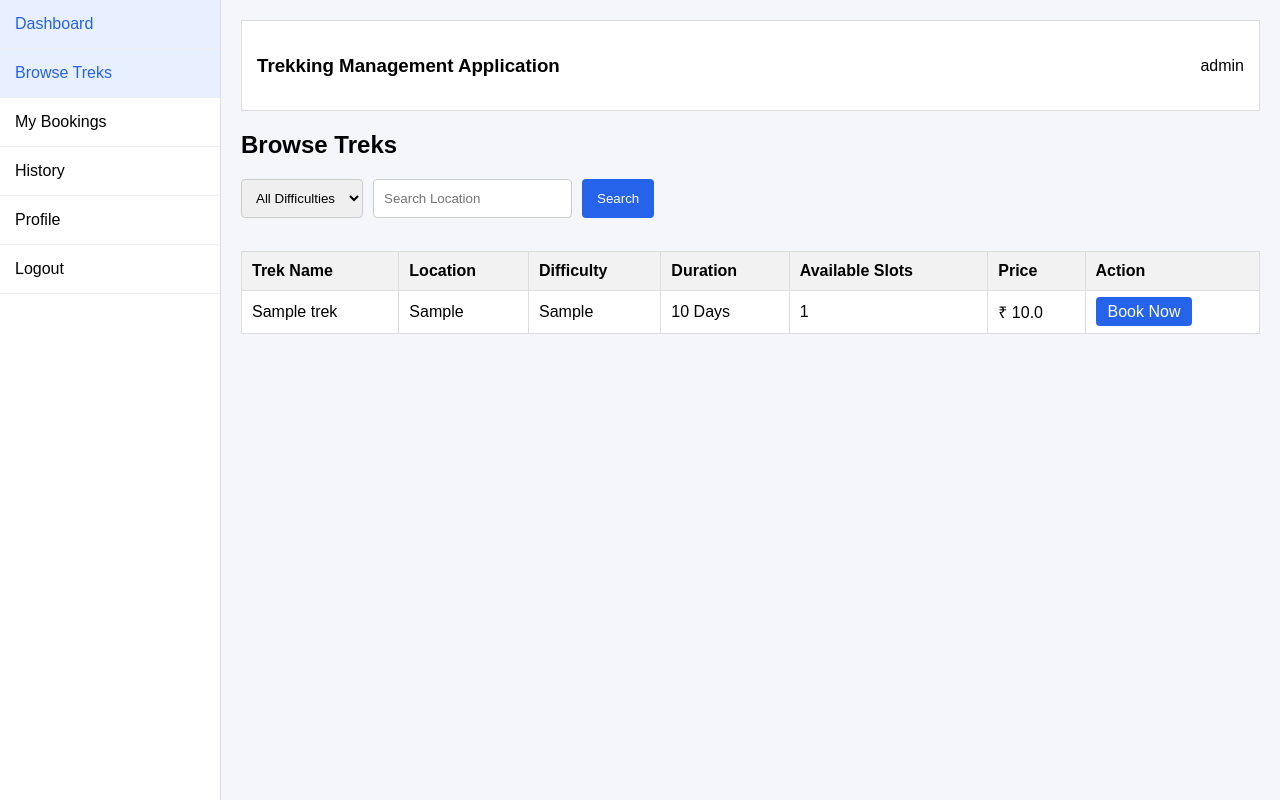
After one commit to 23f3001918/trekking_management_1, a Flask app: template templates/user/treks.html in a window 1280 px wide. The commit adds this page. Run offline with Flask 3, Linux system fonts and the light colour scheme; the template is opened without the code that fills it: values that come from a table or form of the project are taken from there, others are empty; a user stored in the database is signed in; tables that the repository leaves empty hold one stand-in row (values such as "Sample post").

Commit message:
Complete user dashboard and trek booking system

```diff
--- a/static/css/style.css
+++ b/static/css/style.css
@@ -101,3 +101,144 @@ body{
     border-radius:6px;
     padding:35px;
 }
+
+/* ================= Dashboard Layout ================= */
+
+.dashboard-container{
+    display:flex;
+    min-height:100vh;
+}
+
+/* ================= Sidebar ================= */
+
+.sidebar{
+    width:220px;
+    background:white;
+    border-right:1px solid #ddd;
+}
+
+.sidebar a{
+    display:block;
+    padding:15px;
+    text-decoration:none;
+    color:black;
+    border-bottom:1px solid #eee;
+}
+
+.sidebar a:hover,
+.sidebar .active{
+    background:#e8f0ff;
+    color:#2563eb;
+}
+
+/* ================= Main Content ================= */
+
+.content{
+    flex:1;
+    padding:20px;
+}
+
+/* ================= Top Bar ================= */
+
+.topbar{
+    display:flex;
+    justify-content:space-between;
+    align-items:center;
+
+    background:white;
+
+    padding:15px;
+
+    border:1px solid #ddd;
+
+    margin-bottom:20px;
+}
+
+/* ================= Tables ================= */
+
+table{
+    width:100%;
+    border-collapse:collapse;
+    background:white;
+}
+
+table th,
+table td{
+    border:1px solid #ddd;
+    padding:10px;
+    text-align:left;
+}
+
+table th{
+    background:#f2f2f2;
+}
+
+/* ================= Buttons ================= */
+
+.btn{
+    background:#2563eb;
+    color:white;
+    text-decoration:none;
+
+    padding:6px 12px;
+
+    border-radius:4px;
+}
+
+/* ================= Profile Card ================= */
+
+.profile-card{
+    background:white;
+    border:1px solid #ddd;
+    padding:25px;
+    max-width:600px;
+}
+
+.profile-card form{
+    display:flex;
+    flex-direction:column;
+}
+
+.profile-card label{
+    font-weight:bold;
+    margin-top:10px;
+    margin-bottom:5px;
+}
+
+.profile-card input{
+    padding:10px;
+    border:1px solid #ccc;
+    border-radius:4px;
+}
+
+.profile-card button{
+    margin-top:20px;
+    padding:12px;
+    background:#2563eb;
+    color:white;
+    border:none;
+    border-radius:4px;
+    cursor:pointer;
+}
+
+.filter-form{
+    display:flex;
+    gap:10px;
+    margin-bottom:15px;
+}
+
+.filter-form input,
+.filter-form select{
+    padding:10px;
+    border:1px solid #ccc;
+    border-radius:4px;
+}
+
+.filter-form button{
+    background:#2563eb;
+    color:white;
+    border:none;
+    padding:10px 15px;
+    border-radius:4px;
+    cursor:pointer;
+}
--- a/templates/base.html
+++ b/templates/base.html
@@ -6,11 +6,6 @@
           href="{{ url_for('static', filename='css/style.css') }}">
 </head>
 <body>
-
-    <div class="auth-header">
-        <h2>Trekking Management Application</h2>
-    </div>
-
     {% with messages = get_flashed_messages() %}
         {% if messages %}
             {% for message in messages %}
--- /dev/null
+++ b/templates/user/treks.html
@@ -0,0 +1,64 @@
+{% extends 'base.html' %}
+{% block content %}
+<div class="dashboard-container">
+    <div class="sidebar">
+        <a href="{{ url_for('user_dashboard') }}">Dashboard</a>
+        <a href="{{ url_for('view_treks') }}" class="active">Browse Treks</a>
+        <a href="{{ url_for('user_bookings') }}">My Bookings</a>
+        <a href="{{ url_for('trek_history') }}">History</a>
+        <a href="{{ url_for('user_profile') }}">Profile</a>
+        <a href="{{ url_for('logout') }}">Logout</a>
+    </div>
+
+    <div class="content">
+        <div class="topbar">
+            <h3>Trekking Management Application</h3>
+            <div>
+                {{ session['user_name'] }}
+            </div>
+        </div>
+        <h2>Browse Treks</h2>
+
+        <form method="GET" class="filter-form">
+            <select name="difficulty">
+                <option value="">All Difficulties</option>
+                <option value="Easy">Easy</option>
+                <option value="Moderate">Moderate</option>
+                <option value="Hard">Hard</option>
+            </select>
+
+            <input type="text"name="location"placeholder="Search Location">
+            <button type="submit">Search</button>
+        </form>
+        <br>
+
+        <table>
+            <tr>
+                <th>Trek Name</th>
+                <th>Location</th>
+                <th>Difficulty</th>
+                <th>Duration</th>
+                <th>Available Slots</th>
+                <th>Price</th>
+                <th>Action</th>
+            </tr>
+            {% for trek in treks %}
+
+            <tr>
+                <td>{{ trek.name }}</td>
+                <td>{{ trek.location }}</td>
+                <td>{{ trek.difficulty }}</td>
+                <td>{{ trek.duration_days }} Days</td>
+                <td>{{ trek.available_slots }}</td>
+                <td>₹ {{ trek.price }}</td>
+                <td>
+                    <a class="btn"href="{{ url_for('book_trek',trek_id=trek.id) }}">
+                        Book Now
+                    </a>
+                </td>
+            </tr>
+            {% endfor %}
+        </table>
+    </div>
+</div>
+{% endblock %}
```
Also changed, not shown: controllers/staff_controller.py (+5 -2 lines), controllers/user_controller.py (+113 -4 lines), templates/user/bookings.html (added, +55 -0 lines), templates/user/dashboard.html (+77 -1 lines), templates/user/history.html (added, +54 -0 lines), templates/user/profile.html (added, +40 -0 lines).
